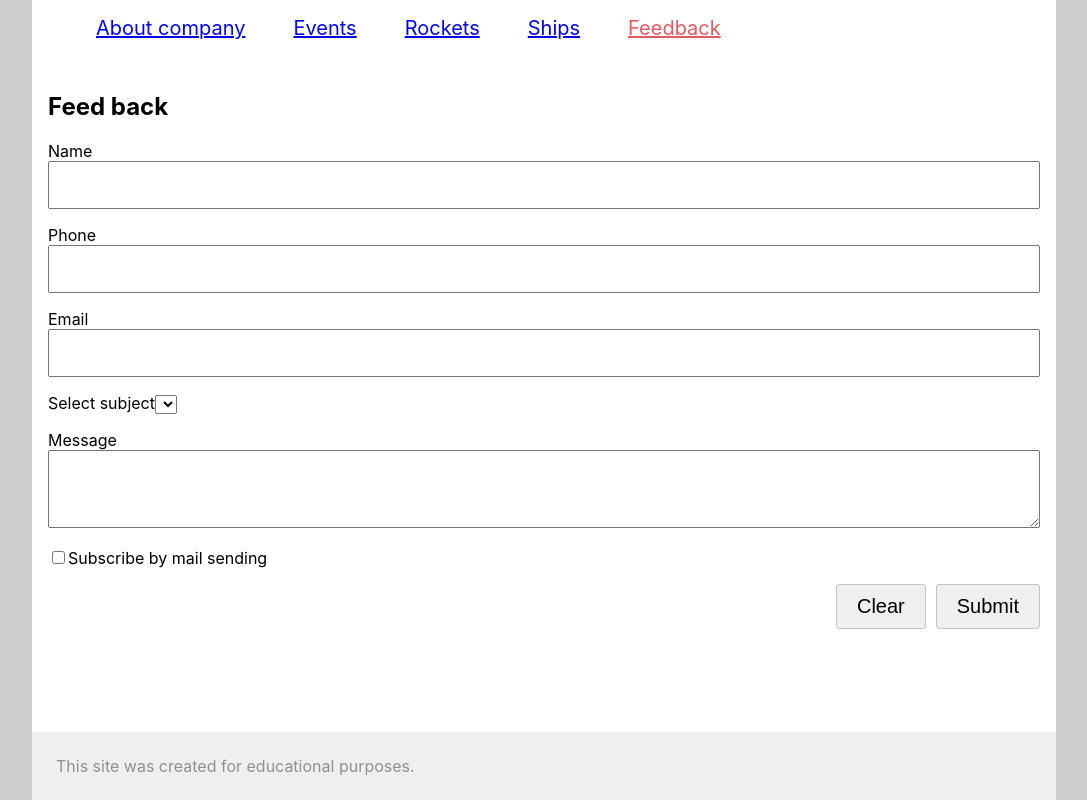
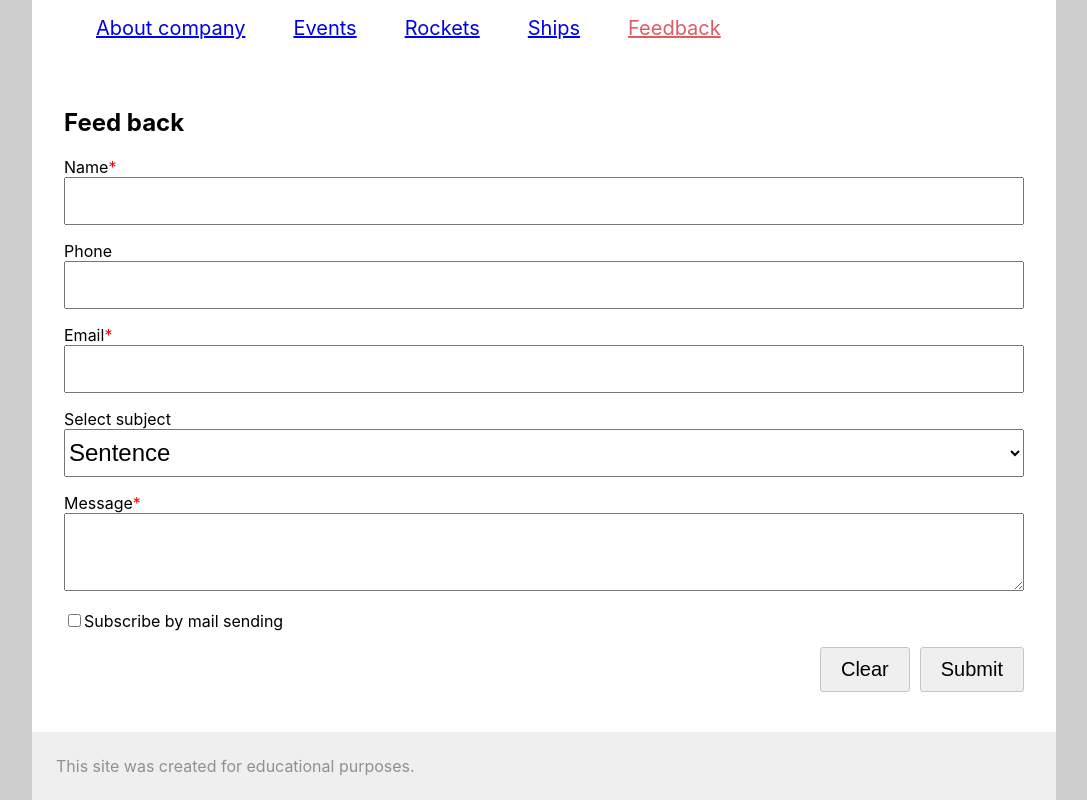
Before and after one commit to Goodzonchik/learning-react, a React (Create React App) app: page /feedback in a window 1280 px wide. Shown: the whole page, without its empty margins (96-1183 px from the left). Built offline with nearby package versions, Linux system fonts and the light colour scheme.

Commit message:
add feedback form logic

```diff
--- a/src/App.tsx
+++ b/src/App.tsx
@@ -9,8 +9,8 @@ import {
 import Nav from './Shared/Nav/Nav';
 import About from './About';
 import Footer from './Shared/Footer/Footer';
-import FeedBack from './FeedBack/FeedBack';
 import Loader from './Shared/Loader';
+import FeedBackContainer from './FeedBack/FeedBackContainer';
 
 import './App.scss';
 
@@ -45,7 +45,7 @@ export default function App() {
               </Suspense>
             </Route>
             <Route path='/feedback'>
-              <FeedBack />
+              <FeedBackContainer />
             </Route>
           </Switch>
         </Router>
--- a/src/FeedBack/FeedBack.scss
+++ b/src/FeedBack/FeedBack.scss
@@ -2,6 +2,11 @@
   margin: 1em 0;
 
   width: 100%;
+
+  label.required:after {
+    content: '*';
+    color: red;
+  }
 }
 
 .form-input {
--- a/src/FeedBack/FeedBack.tsx
+++ b/src/FeedBack/FeedBack.tsx
@@ -1,6 +1,7 @@
 import React from 'react';
 
 import './FeedBack.scss';
+import FieldError from './FieldError';
 
 const styles = {
   container: {
@@ -11,49 +12,120 @@ const styles = {
   },
 };
 
-export default function FeedBack() {
+const isEmpty = 'Is empty';
+
+const subjects = [
+  { value: 1, title: 'Sentence' },
+  { value: 2, title: 'Error on site' },
+];
+
+export default function FeedBack({ form, change, submit, clear }: any) {
   /*
     TODO:
     Верстка
     Всплывающее сообщение
-    Очистка формы
     Валидация обязательных полей
     Маска ввода
     Отправка сообщения
     Кнопка submit задизейблена если нет чекбкокса
     */
 
+  function handleChange(event: any) {
+    const input: any = {};
+    input[event?.target?.name] = event?.target?.value;
+    change({ form: { ...form.form, ...input }, status: form.status });
+  }
+
   return (
     <div style={styles.container}>
       <h2>Feed back</h2>
-      <form>
+      <form
+        onSubmit={(e) => {
+          e.preventDefault();
+        }}
+      >
         <div className='input-wrapper'>
-          <label>Name</label>
-          <input type='text' className='form-input' />
+          <label className='required'>Name</label>
+          <input
+            type='text'
+            value={form.form.name}
+            name='name'
+            onChange={handleChange}
+            className='form-input'
+          />
+          {form.status.nameRequired && form.status.submited ? (
+            <FieldError error={isEmpty} />
+          ) : null}
         </div>
         <div className='input-wrapper'>
           <label>Phone</label>
-          <input type='text' className='form-input' />
+          <input
+            type='text'
+            value={form.form.phone}
+            name='phone'
+            onChange={handleChange}
+            className='form-input'
+          />
         </div>
         <div className='input-wrapper'>
-          <label>Email</label>
-          <input type='text' className='form-input' />
+          <label className='required'>Email</label>
+          <input
+            type='text'
+            value={form.form.email}
+            name='email'
+            onChange={handleChange}
+            className='form-input'
+          />
+          {form.status.emailRequired && form.status.submited ? (
+            <FieldError error={isEmpty} />
+          ) : null}
         </div>
         <div className='input-wrapper'>
           <label>Select subject</label>
-          <select></select>
+          <select className='form-input' name='subject' onChange={handleChange}>
+            {subjects.map((subject) => (
+              <option key={subject.value} value={subject.value}>
+                {subject.title}
+              </option>
+            ))}
+          </select>
         </div>
         <div className='input-wrapper'>
-          <label>Message</label>
-          <textarea className='form-input form-textarea'></textarea>
+          <label className='required'>Message</label>
+          <textarea
+            className='form-input form-textarea'
+            value={form.form.message}
+            name='message'
+            onChange={handleChange}
+          ></textarea>
+          {form.status.messageRequired && form.status.submited ? (
+            <FieldError error={isEmpty} />
+          ) : null}
         </div>
         <div className='input-wrapper'>
-          <input type='checkbox' />
+          <input
+            type='checkbox'
+            name='subscribe'
+            value={form.form.subscribe}
+            onChange={handleChange}
+          />
           <label>Subscribe by mail sending</label>
         </div>
         <div className='button-row'>
-          <button className='form-button'>Clear</button>
-          <button className='form-button'>Submit</button>
+          <button
+            className='form-button'
+            disabled={form.status.loading}
+            onClick={clear}
+          >
+            Clear
+          </button>
+          <button
+            className='form-button'
+            disabled={form.status.loading}
+            onClick={submit}
+          >
+            Submit
+          </button>
         </div>
       </form>
     </div>
--- /dev/null
+++ b/src/FeedBack/FeedBackContainer.tsx
@@ -0,0 +1,90 @@
+import React, { useCallback } from 'react';
+
+import './FeedBack.scss';
+import FeedBack from './FeedBack';
+
+const styles = {
+  container: {
+    display: 'block',
+    padding: '1em',
+    width: '100%',
+    height: '100%',
+  },
+};
+
+const defaultForm = {
+  form: {
+    name: '',
+    email: '',
+    phone: '',
+    message: '',
+    subject: '',
+    subscribe: false,
+  },
+  status: {
+    valid: false,
+    submited: false,
+    nameRequired: false,
+    emailRequired: false,
+    messageRequired: false,
+    loading: false,
+  },
+};
+
+export default function FeedBackContainer() {
+  const [form, setForm] = React.useState<any>(defaultForm);
+
+  const changeForm = useCallback(
+    (value: any) => {
+      const newForm = {
+        form: value.form,
+        status: {
+          ...form.status,
+          valid: !!form.form.name && !!form.form.email && !!form.form.message,
+          nameRequired: !form.form.name,
+          emailRequired: !form.form.email,
+          messageRequired: !form.form.message,
+        },
+      };
+      setForm(newForm);
+    },
+    [form]
+  );
+
+  const clearForm = useCallback(() => {
+    setForm(defaultForm);
+  }, []);
+
+  const submitForm = useCallback(() => {
+    const newForm = {
+      form: form.form,
+      status: {
+        ...form.status,
+        submited: true,
+        valid: !!form.form.name && !!form.form.email && !!form.form.message,
+      },
+    };
+    newForm.status.submited = true;
+
+    if (newForm.status.valid) {
+      newForm.status.loading = true;
+      setForm(newForm);
+      setTimeout(() => {
+        clearForm();
+      }, 2000);
+    } else {
+      setForm(newForm);
+    }
+  }, [form, clearForm]);
+
+  return (
+    <div style={styles.container}>
+      <FeedBack
+        form={form}
+        change={changeForm}
+        clear={clearForm}
+        submit={submitForm}
+      ></FeedBack>
+    </div>
+  );
+}
--- /dev/null
+++ b/src/FeedBack/FieldError.tsx
@@ -0,0 +1,11 @@
+import React from 'react';
+
+const errorStyle = {
+  display: 'block',
+  color: 'red',
+  marginBottom: '0.5em',
+};
+
+export default function FieldError({ error }: { error: string }) {
+  return <div style={errorStyle}>{error}</div>;
+}
```
